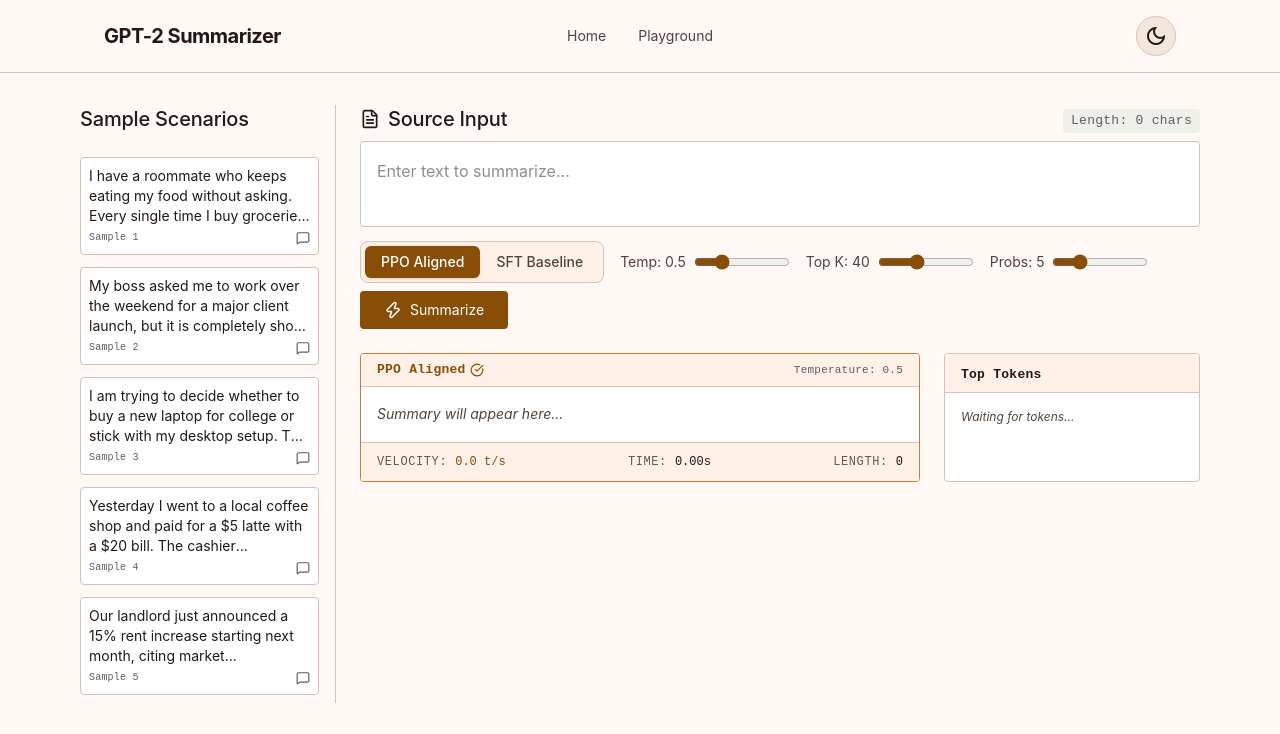
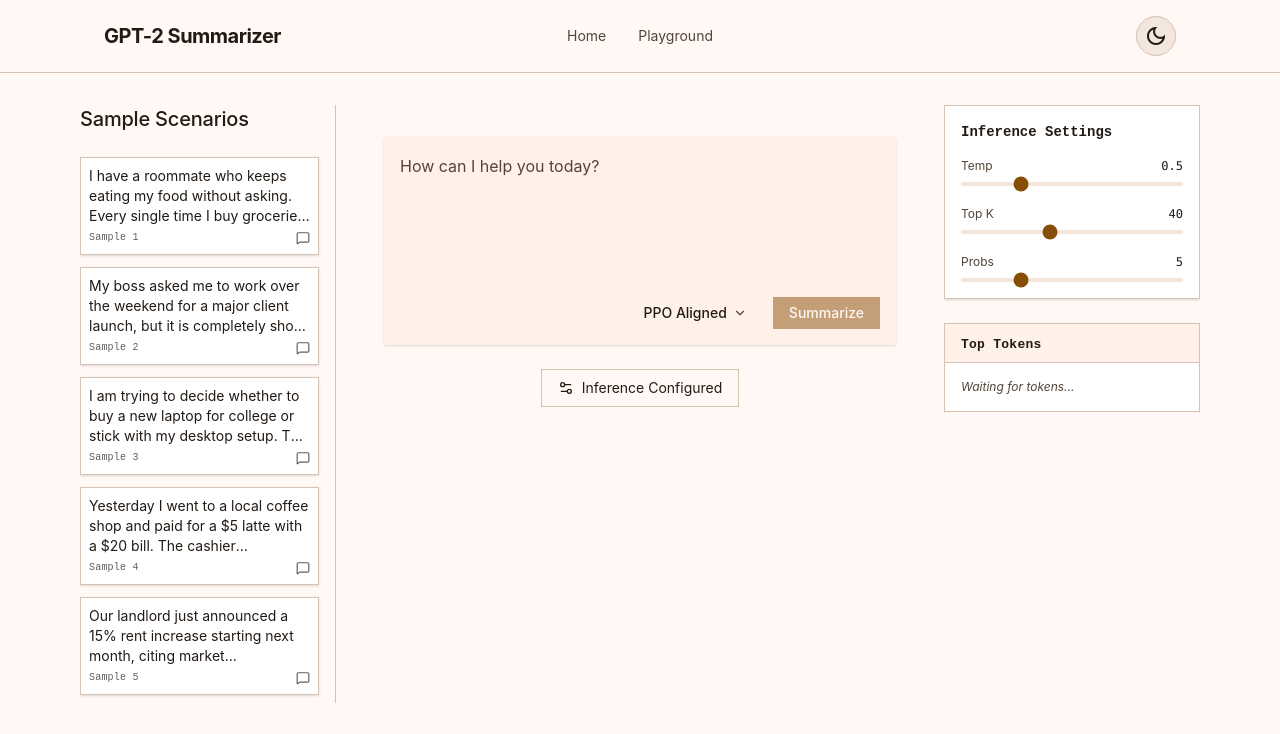
Before and after one commit to popboat1/gpt2-124m-tldr-summarizer, a React (Vite) app in the folder frontend/: page /summarizer in a window 1280 px wide. Shown: the top 734 px of the page. Built offline with nearby package versions, Linux system fonts and the light colour scheme.

Commit message:
Update frontend Summarizer UI to Claude-like design with sharp corners and prioritize local backend models

```diff
--- a/frontend/src/pages/Summarizer.jsx
+++ b/frontend/src/pages/Summarizer.jsx
@@ -1,6 +1,6 @@
-import { useState } from 'react'
+import { useState, useRef, useEffect } from 'react'
 import { motion } from 'framer-motion'
-import { Settings, FileText, Zap, MessageSquare, CheckCircle } from 'lucide-react'
+import { MessageSquare, CheckCircle, ChevronDown, Check, Plus, Mic, Volume2, Sparkles, Settings2 } from 'lucide-react'
 
 const preset_prompts = [
     "I have a roommate who keeps eating my food without asking. Every single time I buy groceries, half of it disappears within 48 hours. I tried talking to him politely but he just laughs it off and says he will replace it, but he never does. Should I get a mini-fridge for my room or confront him one last time more aggressively?",
@@ -18,8 +18,20 @@
   const [inferenceSettings, setInferenceSettings] = useState({ temp: 0.5, topK: 40, numProbs: 5 })
 
   const [selectedModel, setSelectedModel] = useState('PPO Aligned')
+  const [isGenerating, setIsGenerating] = useState(false)
+  const [isDropdownOpen, setIsDropdownOpen] = useState(false)
 
-  const [isGenerating, setIsGenerating] = useState(false)
+  const dropdownRef = useRef(null)
+
+  useEffect(() => {
+    function handleClickOutside(event) {
+      if (dropdownRef.current && !dropdownRef.current.contains(event.target)) {
+        setIsDropdownOpen(false)
+      }
+    }
+    document.addEventListener("mousedown", handleClickOutside)
+    return () => document.removeEventListener("mousedown", handleClickOutside)
+  }, [dropdownRef])
 
   const handleGenerate = async () => {
     if (!inputText.trim()) return;
@@ -103,7 +115,7 @@
               <div
                 key={i}
                 onClick={() => setInputText(prompt)}
-                className="p-sm bg-surface-container-lowest border border-outline-variant rounded cursor-pointer hover:bg-surface-container-low transition-colors shadow-stroke text-sm mb-2"
+                className="p-sm bg-surface-container-lowest border border-outline-variant rounded-none-none cursor-pointer hover:bg-surface-container-low transition-colors shadow-sm text-sm mb-2"
               >
                 <p className="font-body-sm text-body-sm text-on-surface line-clamp-3">
                   {prompt}
@@ -117,93 +129,98 @@
           </div>
         </aside>
 
-        {/* Center & Right Panel Container (Flexible area) */}
-        <div className="flex-grow flex flex-col h-full gap-lg overflow-hidden">
-          {/* Source Input Section */}
-          <section className="flex flex-col gap-sm h-2/5 flex-shrink-0">
-            <div className="flex justify-between items-end">
-              <h2 className="font-headline-md text-headline-md text-on-background flex items-center gap-2">
-                <FileText size={20} />
-                Source Input
-              </h2>
-              <span className="font-mono-label text-mono-label text-secondary px-sm py-unit bg-[#F0F0EB] rounded">
-                Length: {inputText.length} chars
-              </span>
-            </div>
-            <div className="flex-grow relative">
+        {/* Center & Right Panel Container */}
+        <div className="flex-grow flex gap-gutter h-full overflow-hidden">
+
+          {/* Main Chat Interface */}
+          <div className="flex-1 flex flex-col items-center pt-8 px-2 md:px-6 overflow-y-auto h-full pb-10">
+
+            {/* Input Container */}
+            <div className="w-full max-w-3xl bg-surface-container-low border-outline-variant rounded-none-none p-4 shadow-sm flex flex-col gap-2 relative transition-all focus-within:ring-2 focus-within:ring-primary/20 focus-within:border-primary/30">
               <textarea
-                aria-label="Input Document"
-                className="w-full h-full p-md bg-surface-container-lowest border border-outline-variant rounded font-body-lg text-body-lg text-on-surface resize-none focus:outline-none focus:border-[#C27D38] focus:ring-0 transition-colors shadow-stroke"
+                className="w-full h-32 bg-transparent text-body-lg text-on-surface resize-none focus:outline-none placeholder:text-on-surface-variant font-body-lg"
                 value={inputText}
                 onChange={(e) => setInputText(e.target.value)}
-                placeholder="Enter text to summarize..."
+                placeholder="How can I help you today?"
               />
+
+              <div className="flex justify-end items-center w-full mt-2">
+                <div className="flex items-center gap-1.5">
+                  {/* Custom Dropdown */}
+                  <div className="relative" ref={dropdownRef}>
+                    <button
+                      onClick={() => setIsDropdownOpen(!isDropdownOpen)}
+                      className="flex items-center gap-1.5 px-3 py-1.5 rounded-none-none bg-surface-container-low text-on-surface hover:bg-surface-container-high transition-colors text-sm font-medium"
+                    >
+                      {selectedModel} <ChevronDown size={14} className="text-on-surface-variant" />
+                    </button>
+
+                    {isDropdownOpen && (
+                      <div className="absolute bottom-full right-0 mb-2 w-64 bg-surface-container-lowest border border-outline-variant rounded-none-none shadow-lg overflow-hidden z-50">
+                        <button
+                          onClick={() => { setSelectedModel('PPO Aligned'); setIsDropdownOpen(false); }}
+                          className="w-full flex items-center justify-between p-3 hover:bg-surface-container-low transition-colors text-left"
+                        >
+                          <div className="flex flex-col">
+                            <span className="text-sm font-medium text-on-surface">PPO Aligned</span>
+                            <span className="text-[11px] text-on-surface-variant">RLHF model for condensed output</span>
                           </div>
-            <div className="flex justify-between items-center flex-wrap gap-sm">
-              <div className="flex items-center gap-md flex-wrap">
-                <div className="flex bg-surface-container-low rounded-lg p-1 border border-outline-variant">
-                  <button
-                    onClick={() => setSelectedModel('PPO Aligned')}
-                    className={`px-4 py-1.5 rounded-md text-sm font-medium transition-colors cursor-pointer ${selectedModel === 'PPO Aligned' ? 'bg-primary shadow-sm text-on-primary border-transparent' : 'text-on-surface-variant hover:text-on-surface hover:bg-surface-container-high'}`}
-                  >
-                    PPO Aligned
+                          {selectedModel === 'PPO Aligned' && <Check size={16} className="text-primary" />}
                         </button>
                         <button
-                    onClick={() => setSelectedModel('SFT Baseline')}
-                    className={`px-4 py-1.5 rounded-md text-sm font-medium transition-colors cursor-pointer ${selectedModel === 'SFT Baseline' ? 'bg-primary shadow-sm text-on-primary border-transparent' : 'text-on-surface-variant hover:text-on-surface hover:bg-surface-container-high'}`}
+                          onClick={() => { setSelectedModel('SFT Baseline'); setIsDropdownOpen(false); }}
+                          className="w-full flex items-center justify-between p-3 hover:bg-surface-container-low transition-colors text-left border-t border-outline-variant"
                         >
-                    SFT Baseline
+                          <div className="flex flex-col">
+                            <span className="text-sm font-medium text-on-surface">SFT Baseline</span>
+                            <span className="text-[11px] text-on-surface-variant">Standard fine-tuned model</span>
+                          </div>
+                          {selectedModel === 'SFT Baseline' && <Check size={16} className="text-primary" />}
                         </button>
                       </div>
+                    )}
+                  </div>
 
-                <div className="flex items-center gap-sm">
-                  <label className="text-body-md text-on-surface-variant whitespace-nowrap">Temp: {inferenceSettings.temp}</label>
-                  <input type="range" min="0" max="2" step="0.1" value={inferenceSettings.temp} onChange={(e) => setInferenceSettings({...inferenceSettings, temp: parseFloat(e.target.value)})} className="w-24 accent-primary" />
-
-                  <label className="text-body-md text-on-surface-variant whitespace-nowrap ml-sm">Top K: {inferenceSettings.topK}</label>
-                  <input type="range" min="1" max="100" value={inferenceSettings.topK} onChange={(e) => setInferenceSettings({...inferenceSettings, topK: parseInt(e.target.value)})} className="w-24 accent-primary" />
-
-                  <label className="text-body-md text-on-surface-variant whitespace-nowrap ml-sm">Probs: {inferenceSettings.numProbs}</label>
-                  <input type="range" min="0" max="20" value={inferenceSettings.numProbs} onChange={(e) => setInferenceSettings({...inferenceSettings, numProbs: parseInt(e.target.value)})} className="w-24 accent-primary" />
+                  <button
+                    onClick={handleGenerate}
+                    disabled={isGenerating || !inputText.trim()}
+                    className="ml-2 px-4 py-1.5 bg-primary text-on-primary rounded-none-none font-medium text-sm hover:opacity-90 transition-opacity disabled:opacity-50"
+                  >
+                    {isGenerating ? 'Running...' : 'Summarize'}
+                  </button>
                 </div>
               </div>
-              <button
-                onClick={handleGenerate}
-                className="bg-primary text-on-primary px-lg py-sm rounded hover:bg-surface-tint transition-colors font-body-md text-body-md flex items-center gap-sm cursor-pointer"
-              >
-                <Zap size={18} />
-                Summarize
+            </div>
+
+            {/* Quick Actions */}
+            {!outputText && !isGenerating && (
+               <div className="flex items-center gap-3 mt-6">
+                 <button className="flex items-center gap-2 px-4 py-2 rounded-none-none border border-outline-variant text-sm text-on-surface hover:bg-surface-container transition-colors">
+                   <Settings2 size={16} /> Inference Configured
                  </button>
                </div>
-          </section>
+            )}
 
-          {/* Comparison/Output Section */}
-          <section className="flex-grow flex gap-gutter h-3/5 overflow-hidden pb-4">
-            <div className={`flex-1 flex flex-col border rounded bg-surface-container-lowest overflow-hidden shadow-stroke relative ${selectedModel === 'PPO Aligned' ? 'border-[#C27D38]' : 'border-outline-variant'}`}>
+            {/* Output Section */}
+            {(outputText || isGenerating) && (
+              <div className="w-full max-w-3xl mt-8 animate-in fade-in slide-in-from-bottom-4 duration-500">
+                <div className={`w-full flex flex-col border rounded-none-none bg-surface-container-lowest overflow-hidden shadow-sm relative ${selectedModel === 'PPO Aligned' ? 'border-[#C27D38]' : 'border-outline-variant'}`}>
                   <div className="bg-surface-container-low px-md py-sm border-b border-outline-variant flex justify-between items-center">
                     <div className="flex items-center gap-xs">
                       <span className={`font-mono-label text-mono-label font-bold ${selectedModel === 'PPO Aligned' ? 'text-primary' : 'text-on-surface'}`}>
-                    {selectedModel}
+                        {selectedModel} Summary
                       </span>
-                  {selectedModel === 'PPO Aligned' && <CheckCircle className="text-primary" size={14} />}
+                      {selectedModel === 'PPO Aligned' && <CheckCircle className="text-[#C27D38]" size={14} />}
                     </div>
-                <span className="font-mono-label text-mono-label text-secondary text-[11px]">
-                  Temperature: {inferenceSettings.temp}
-                </span>
                   </div>
-              <div
-                role="region"
-                aria-label="Summary Output"
-                className="p-md flex-grow overflow-y-auto font-body-md text-body-md text-on-surface leading-relaxed whitespace-pre-wrap"
-              >
-                {outputText || <span className="text-on-surface-variant italic">Summary will appear here...</span>}
+                  <div className="p-md flex-grow font-body-lg text-body-lg text-on-surface leading-relaxed whitespace-pre-wrap min-h-[100px]">
+                    {outputText || <span className="text-on-surface-variant italic">Generating summary...</span>}
                   </div>
-
                   {/* Inline Metrics Dashboard */}
                   <div className="bg-surface-container-low border-t border-outline-variant py-sm px-md flex flex-wrap justify-between items-center text-[12px] font-mono-metric">
                     <div className="flex items-center gap-2">
                       <span className="uppercase tracking-wider opacity-70">Velocity:</span>
-                  <span className="text-primary font-medium">{metrics.tokensPerSec ? `${metrics.tokensPerSec.toFixed(1)} t/s` : '0.0 t/s'}</span>
+                      <span className="text-[#C27D38] font-medium">{metrics.tokensPerSec ? `${metrics.tokensPerSec.toFixed(1)} t/s` : '0.0 t/s'}</span>
                     </div>
                     <div className="flex items-center gap-2">
                       <span className="uppercase tracking-wider opacity-70">Time:</span>
@@ -215,24 +232,53 @@
                     </div>
                   </div>
                 </div>
+              </div>
+            )}
+          </div>
 
-            {/* Right: Live Probabilities */}
+          {/* Right Panel */}
+          <aside className="w-64 flex flex-col gap-gutter flex-shrink-0 h-full overflow-hidden">
+            {/* Settings Card */}
+            <div className="flex flex-col border rounded-none-none bg-surface-container-lowest shadow-sm border-outline-variant p-4 gap-4 flex-shrink-0">
+              <h3 className="font-mono-label font-bold text-on-surface text-sm">Inference Settings</h3>
+              <div className="flex flex-col gap-2">
+                <div className="flex justify-between items-center text-xs">
+                  <label className="text-on-surface-variant">Temp</label>
+                  <span className="font-mono">{inferenceSettings.temp}</span>
+                </div>
+                <input type="range" min="0" max="2" step="0.1" value={inferenceSettings.temp} onChange={(e) => setInferenceSettings({...inferenceSettings, temp: parseFloat(e.target.value)})} className="w-full accent-primary h-1 bg-surface-container-high rounded-none-none appearance-none cursor-pointer" />
+
+                <div className="flex justify-between items-center text-xs mt-3">
+                  <label className="text-on-surface-variant">Top K</label>
+                  <span className="font-mono">{inferenceSettings.topK}</span>
+                </div>
+                <input type="range" min="1" max="100" value={inferenceSettings.topK} onChange={(e) => setInferenceSettings({...inferenceSettings, topK: parseInt(e.target.value)})} className="w-full accent-primary h-1 bg-surface-container-high rounded-none-none appearance-none cursor-pointer" />
+
+                <div className="flex justify-between items-center text-xs mt-3">
+                  <label className="text-on-surface-variant">Probs</label>
+                  <span className="font-mono">{inferenceSettings.numProbs}</span>
+                </div>
+                <input type="range" min="0" max="20" value={inferenceSettings.numProbs} onChange={(e) => setInferenceSettings({...inferenceSettings, numProbs: parseInt(e.target.value)})} className="w-full accent-primary h-1 bg-surface-container-high rounded-none-none appearance-none cursor-pointer" />
+              </div>
+            </div>
+
+            {/* Live Probabilities */}
             {inferenceSettings.numProbs > 0 && (
-              <div className="w-64 flex flex-col border rounded bg-surface-container-lowest overflow-hidden shadow-stroke border-outline-variant flex-shrink-0">
+              <div className="flex-1 flex flex-col border rounded-none-none bg-surface-container-lowest overflow-hidden shadow-sm border-outline-variant">
                 <div className="bg-surface-container-low px-md py-sm border-b border-outline-variant">
                   <span className="font-mono-label text-mono-label font-bold text-on-surface">Top Tokens</span>
                 </div>
                 <div className="p-md flex-grow overflow-y-auto flex flex-col gap-3">
                   {topTokens.map((t, idx) => (
                     <div key={idx} className="flex flex-col gap-1">
-                      <div className="flex justify-between text-[11px] font-mono">
-                        <span className="bg-surface-container px-1 rounded truncate max-w-[120px] border border-outline-variant">
+                      <div className="flex justify-between text-[11px] font-mono text-center">
+                        <span className="text-center bg-surface-container-low px-1 rounded-none truncate max-w-[120px] border border-outline-variant text-on-surface">
                           {t.token.replace(/ /g, '\u00A0')}
                         </span>
-                        <span>{(t.prob * 100).toFixed(1)}%</span>
+                        <span className="text-on-surface-variant">{(t.prob * 100).toFixed(1)}%</span>
                       </div>
-                      <div className="w-full bg-surface-container-high rounded-full h-1.5 overflow-hidden">
-                        <div className="bg-primary h-full rounded-full transition-all duration-75" style={{ width: `${t.prob * 100}%` }}></div>
+                      <div className="w-full bg-surface-container-high dark:bg-outline-variant rounded-none-none h-1.5 overflow-hidden">
+                        <div className="bg-primary h-full rounded-none-none transition-all duration-75" style={{ width: `${t.prob * 100}%` }}></div>
                       </div>
                     </div>
                   ))}
@@ -240,7 +286,7 @@
                 </div>
               </div>
             )}
-          </section>
+          </aside>
         </div>
       </motion.div>
     </>
```
Also changed, not shown: 2 other files (tests, documents, lock files or other folders). Lines whose indentation alone changed are shown as unchanged.
